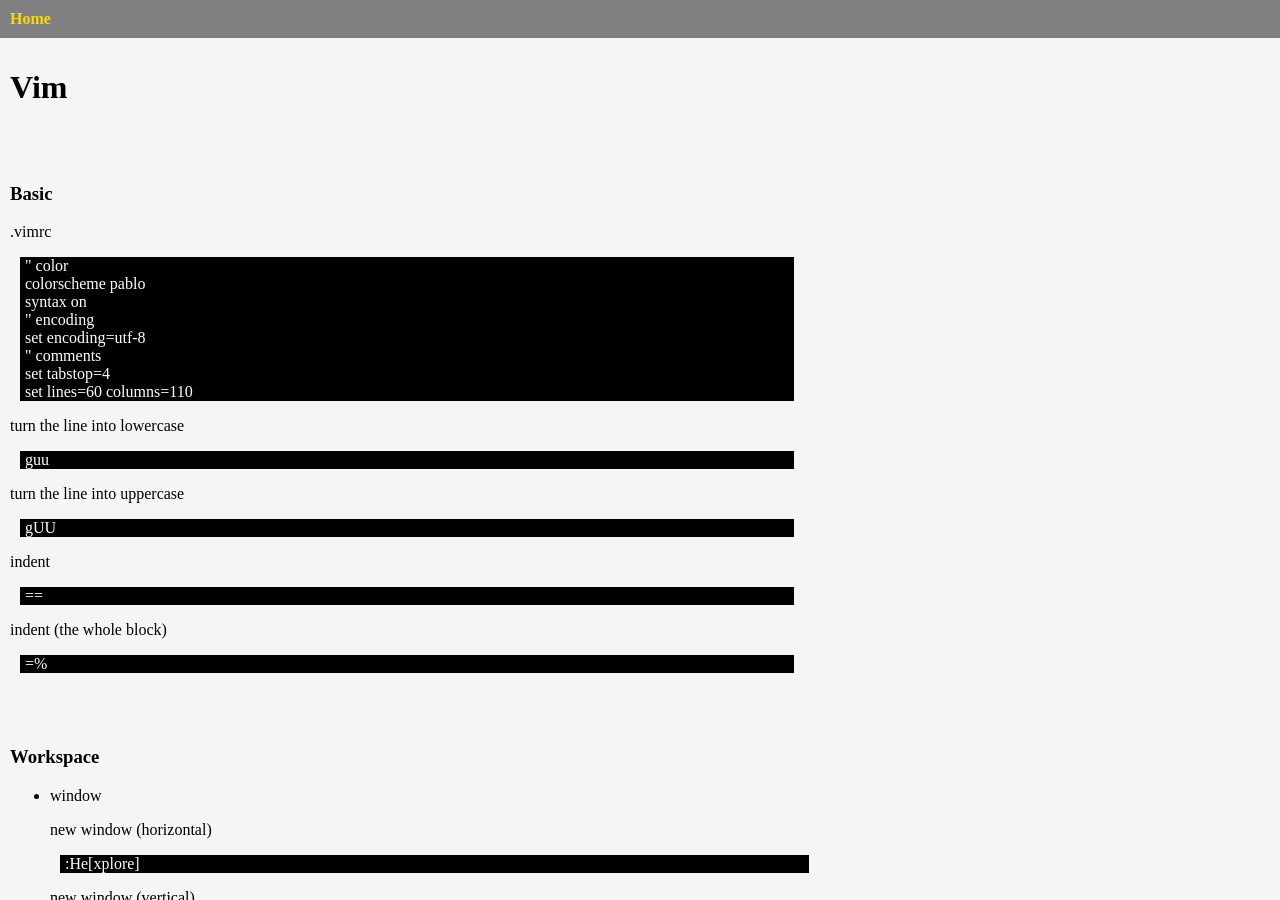
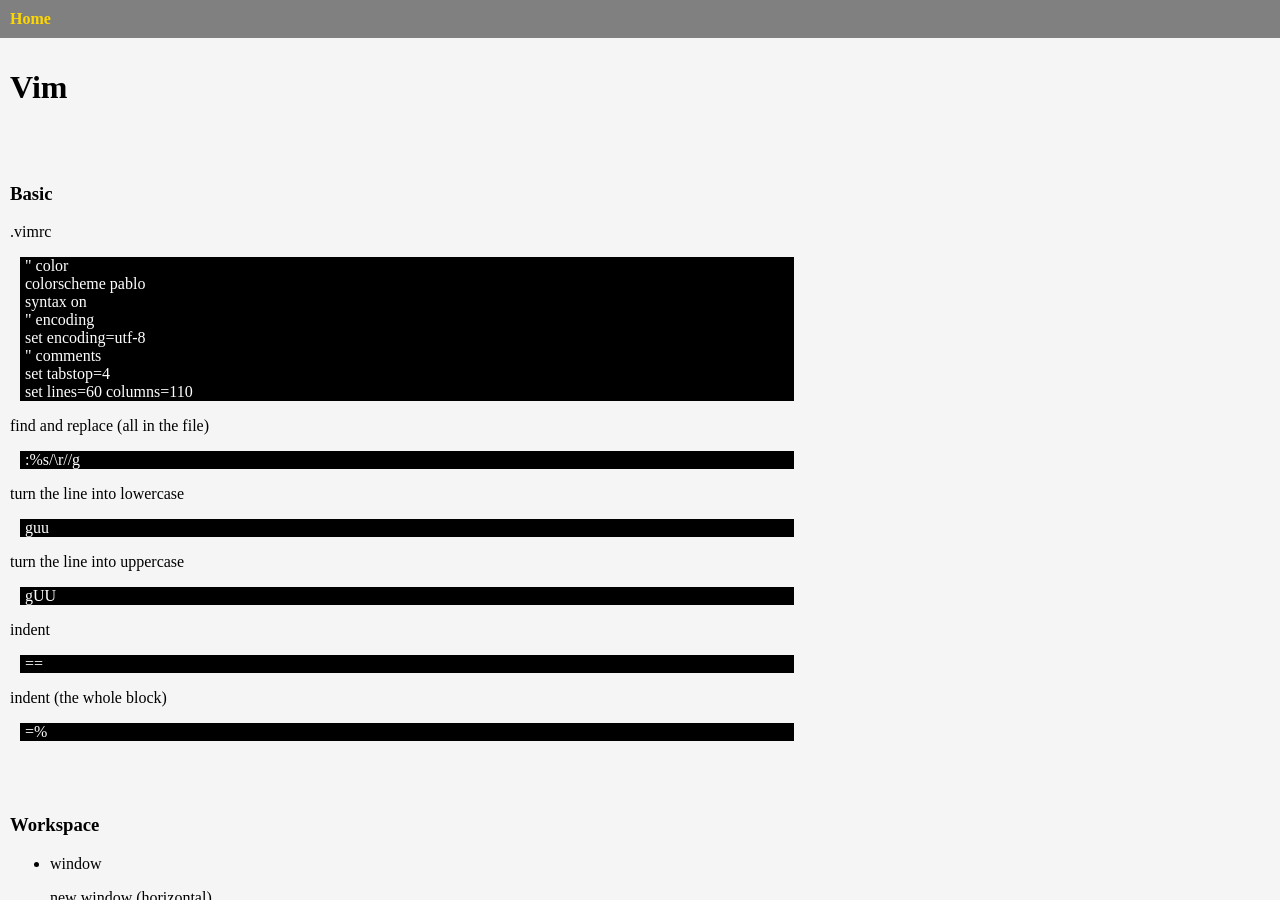
Before and after one commit to czarsir/sir, a Jekyll site: the page built from _posts/tool/2018-06-11-vim.html, in a window 1280 px wide and 900 px high. Built offline with Jekyll 4.4.1, drawn with Linux system fonts in a browser that asks for light colours.

Commit message:
[vim] update

```diff
--- a/_posts/tool/2018-06-11-vim.html
+++ b/_posts/tool/2018-06-11-vim.html
@@ -22,6 +22,8 @@ li {
 <div class="cmd">" comments</div>
 <div class="cmd">set tabstop=4</div>
 <div class="cmd">set lines=60 columns=110</div>
+<p>find and replace (all in the file)</p>
+<div class="cmd">:%s/\r//g</div>
 <p>turn the line into lowercase</p>
 <div class="cmd">guu</div>
 <p>turn the line into uppercase</p>
```
